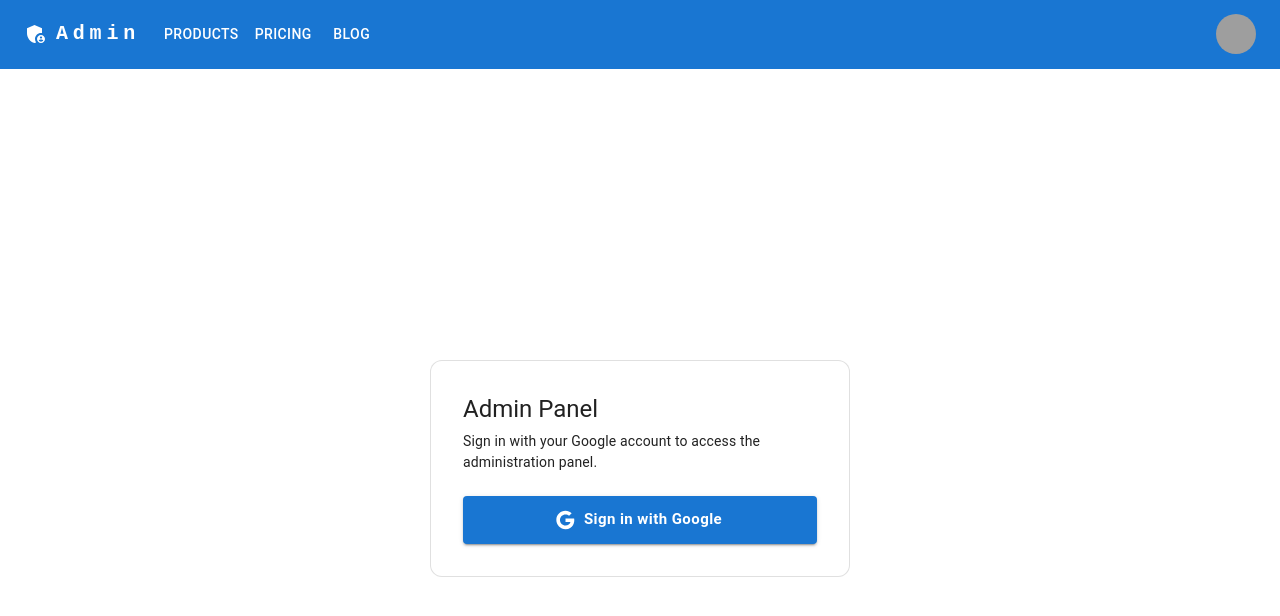
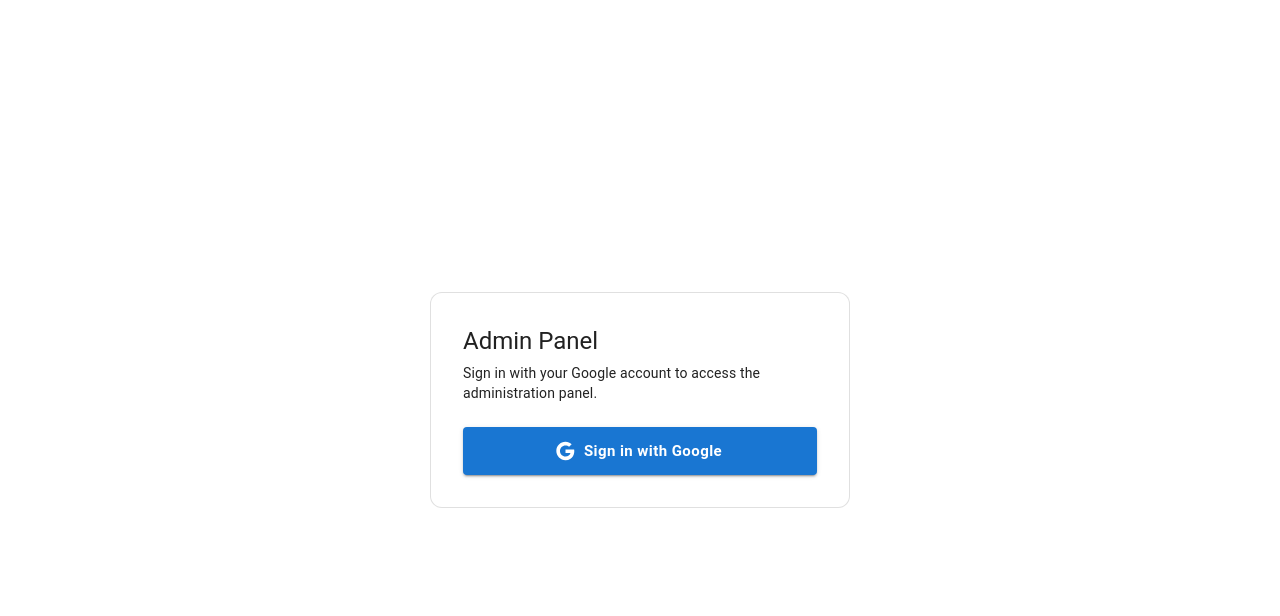
Before and after one commit to weborium-labs/WEB-P005, a React (Vite) app in the folder admin/: page / in a window 1280 px wide. Shown: the top 616 px of the page. Built offline with nearby package versions, Linux system fonts and the light colour scheme; grey boxes are pictures that could not be loaded.

Commit message:
[admin][Remove navbar from home page]

```diff
--- a/admin/src/App.tsx
+++ b/admin/src/App.tsx
@@ -5,9 +5,6 @@ import { SignIn, AdminLanding } from "./pages/page.index"
 const App = () => {
   return (
     <div>
-      <div>
-        <ResponsiveAppBar />
-      </div>
       <BrowserRouter>
         <Routes>
           <Route path="/" element={<AdminLanding />}></Route>
```
